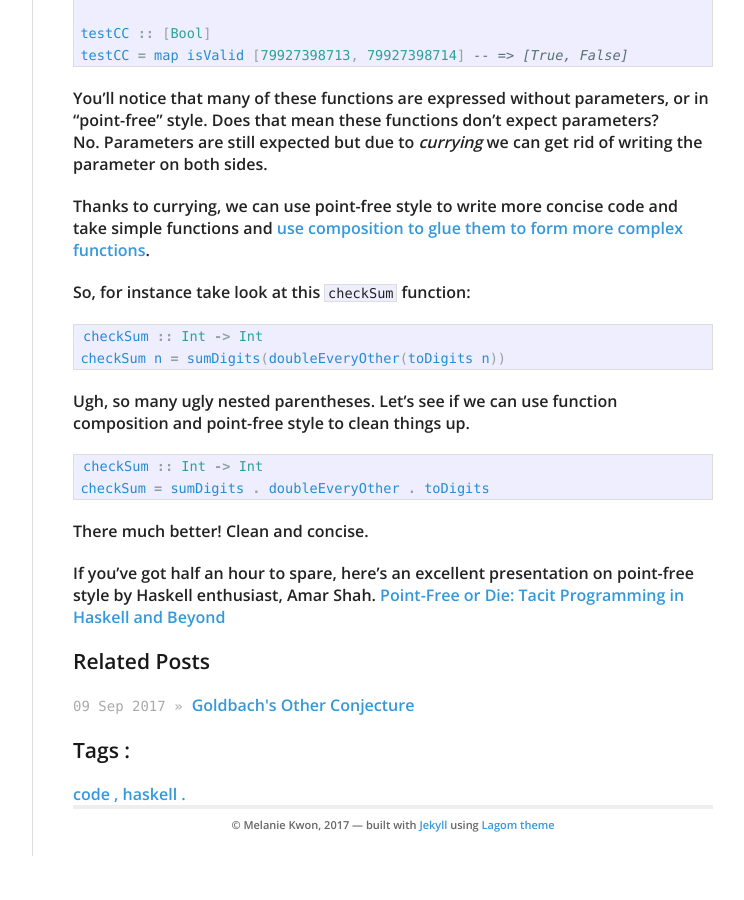
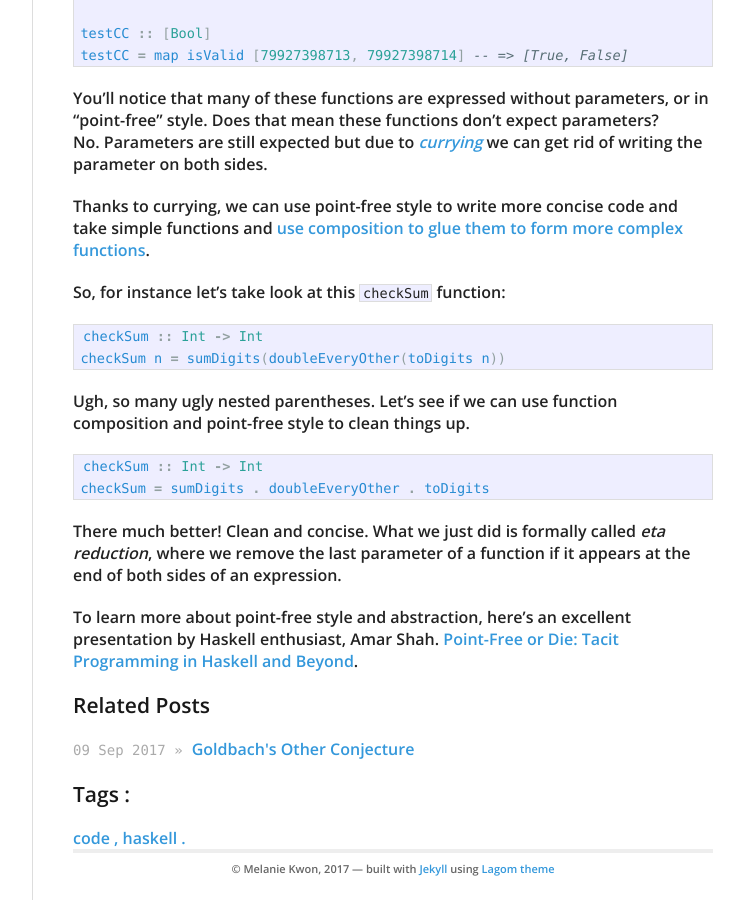
Before and after one commit to melaniemkwon/melaniemkwon.github.io, a Jekyll site: the page built from _posts/2017-09-25-haskell-luhn.md, in a window 1280 px wide and 900 px high, scrolled down 1331 px. Shown: the whole window, without its empty margins (378-1122 px from the left). Built offline with Jekyll 4.4.1, drawn with Linux system fonts in a browser that asks for light colours; nearby versions of some CDN libraries; before the commit the page ends 2187 px from its top, so only the background shows below that.

Commit message:
Tweaks to luhn.

```diff
--- a/_posts/2017-09-25-haskell-luhn.md
+++ b/_posts/2017-09-25-haskell-luhn.md
@@ -68,12 +68,12 @@ testCC = map isValid [79927398713, 79927398714] -- => [True, False]
 
 You'll notice that many of these functions are expressed without parameters, or in
 "point-free" style. Does that mean these functions don't expect parameters?
-No. Parameters are still expected but due to <em>currying</em> we can get rid of writing the parameter on both sides.
+No. Parameters are still expected but due to [<em>currying</em>](http://learnyouahaskell.com/higher-order-functions#curried-functions) we can get rid of writing the parameter on both sides.
 
 Thanks to currying, we can use point-free style to write more concise code and
 take simple functions and [use composition to glue them to form more complex functions](http://learnyouahaskell.com/higher-order-functions#composition).
 
-So, for instance take look at this `checkSum` function:
+So, for instance let's take look at this `checkSum` function:
 {% highlight haskell %}
 
 checkSum :: Int -> Int
@@ -91,6 +91,7 @@ checkSum = sumDigits . doubleEveryOther . toDigits
 {% endhighlight %}
 
 There much better! Clean and concise.
+What we just did is formally called <em>eta reduction</em>, where we remove the last parameter of a function if it appears at the end of both sides of an expression.
 
-If you've got half an hour to spare, here's an excellent presentation on point-free style by Haskell enthusiast, Amar Shah.
-[Point-Free or Die: Tacit Programming in Haskell and Beyond](https://www.youtube.com/watch?v=Cy7jBYr3Zvc)
+To learn more about point-free style and abstraction, here's an excellent presentation by Haskell enthusiast, Amar Shah.
+[Point-Free or Die: Tacit Programming in Haskell and Beyond](https://www.youtube.com/watch?v=Cy7jBYr3Zvc).
```
